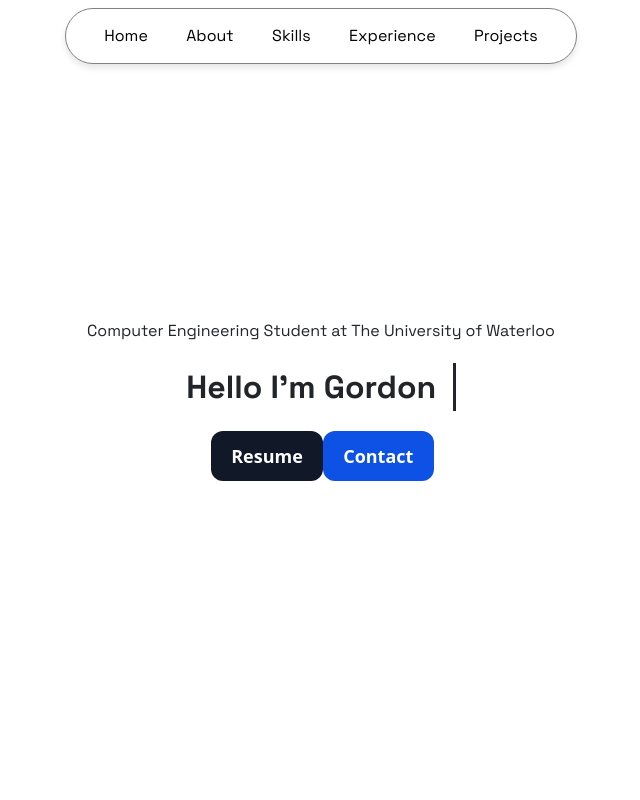
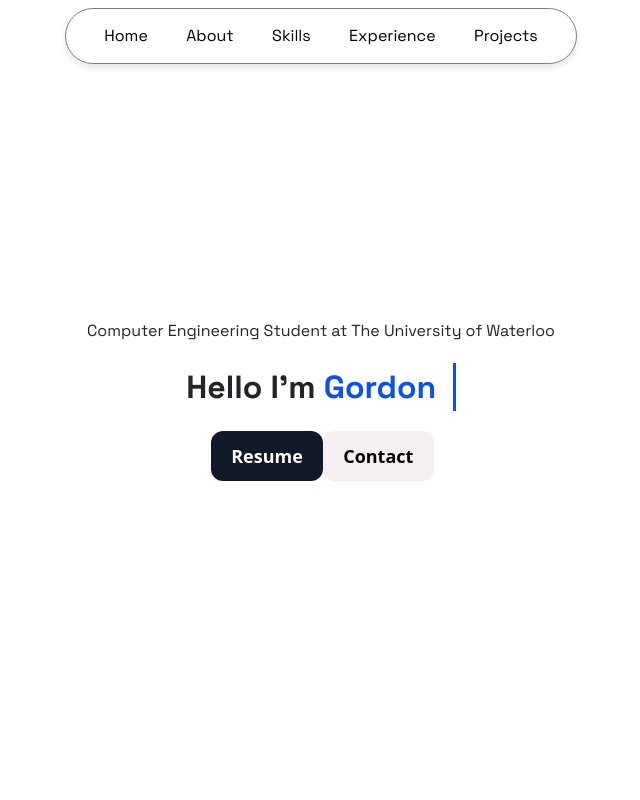
Before and after one commit to gordonzhang1/personal-portfolio, a React (Vite) app: page / in a window 1280 px wide. Shown: the top 800 px of the page, without its empty margins (319-959 px from the left). Built offline with nearby package versions, Linux system fonts and the light colour scheme.

Commit message:
fix: name colour

```diff
--- a/src/components/Name.jsx
+++ b/src/components/Name.jsx
@@ -8,7 +8,16 @@ export default function Name() {
           Computer Engineering Student at The University of Waterloo
         </div>
         <div className="name-container">
-          <div className="text">Hello I'm Gordon</div>
+          <div className="text">
+            Hello I'm{" "}
+            <span
+              style={{
+                color: "#0d51e5",
+              }}
+            >
+              Gordon
+            </span>
+          </div>
         </div>
         <div className="resumeButtons">
           <a
--- a/src/name.css
+++ b/src/name.css
@@ -8,7 +8,7 @@
   animation: typing 2s forwards, blink 0.5s step-end infinite alternate;
   white-space: nowrap;
   overflow: hidden;
-  border-right: 3px solid;
+  border-right: 3px solid #0d51e5;
   font-family: "Space Grotesk", sans-serif;
   font-size: 2em;
   font-weight: 1000;
@@ -79,11 +79,11 @@
 
 /* Contact Button */
 .contact-button {
-  background-color: #0d51e5;
+  background-color: rgb(245, 239, 239);
   border: 1px solid transparent;
   border-radius: 0.75rem;
   box-sizing: border-box;
-  color: #ffffff;
+  color: black;
   cursor: pointer;
   flex: 0 0 auto;
   font-family: "Inter var", ui-sans-serif, system-ui, -apple-system, system-ui,
```
